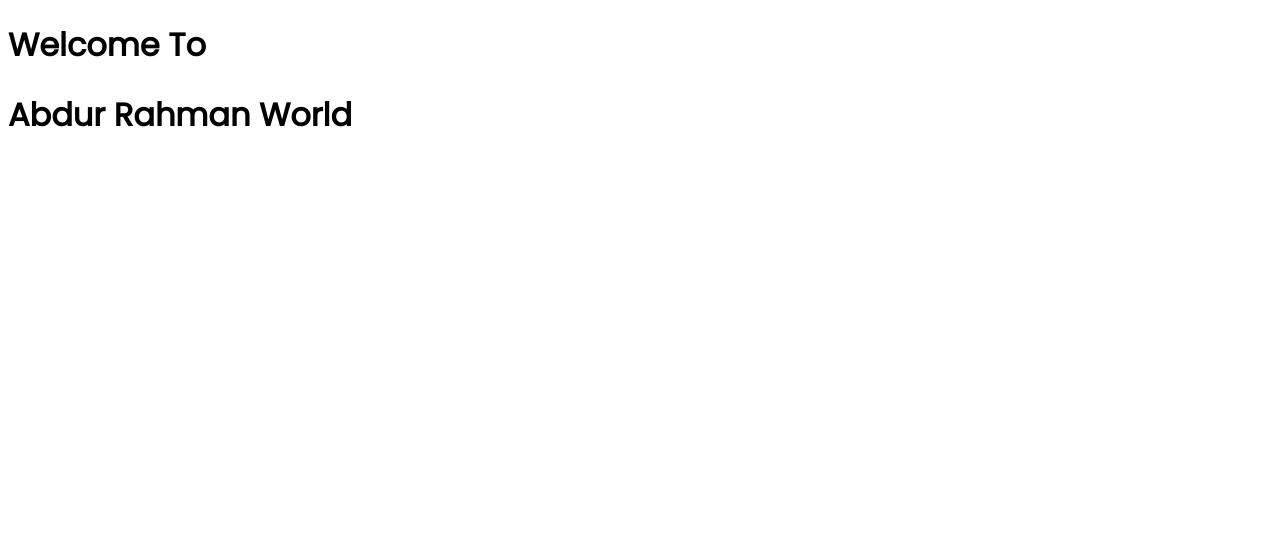
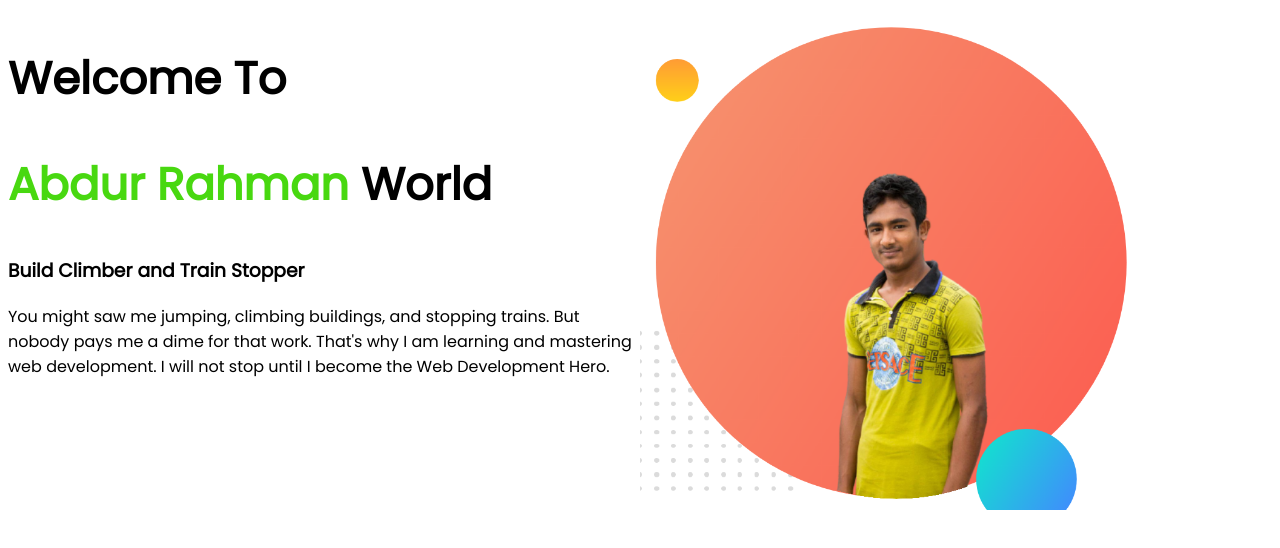
Before and after one commit to AbdurRahman30/1st-Developer-Portfolio, a plain HTML site: page index.html in a window 1280 px wide. Drawn offline with Linux system fonts and the light colour scheme.

Commit message:
img p added

```diff
--- a/index.html
+++ b/index.html
@@ -1,5 +1,6 @@
 <!DOCTYPE html>
 <html lang="en">
+
 <head>
     <meta charset="UTF-8">
     <meta http-equiv="X-UA-Compatible" content="IE=edge">
@@ -10,10 +11,25 @@
     <link href="https://fonts.googleapis.com/css2?family=Poppins&display=swap" rel="stylesheet">
     <link rel="stylesheet" href="style.css">
 </head>
+
 <body>
-    <h1>Welcome To</h1>
-    <h1>Abdur Rahman World</h1>
 
+    <section>
+        <div class="half-width">
+            <h1>Welcome To</h1>
+            <h1><span class="orange">Abdur Rahman</span> World</h1>
+            <h3>Build Climber and Train Stopper</h3>
+            <p>You might saw me jumping, climbing buildings, and stopping trains. But nobody pays me a dime for that
+                work.
+                That's why I am learning and mastering web development. I will not stop until I become the Web
+                Development
+                Hero.</p>
+        </div>
+        <div class="half-width">
+            <img src="Show Of/my-bg.png">
+        </div>
+    </section>
 
 </body>
+
 </html>
--- a/style.css
+++ b/style.css
@@ -1,3 +1,18 @@
-h1{
+body{
     font-family: 'Poppins', sans-serif;
 }
+h1{
+    font-size: 45px;
+}
+.orange{
+    color:rgb(72, 216, 16);
+}
+section{
+    display: flex;
+}
+.half-width{
+    width:50%;
+}
+.half-width img{
+    width:80%;
+}
```
Also changed, not shown: Show Of/141581017_107744667978177_1381972142973911487_n-removebg-preview.png (added), Show Of/151756960_115859413833369_6323715441971132414_n-removebg-preview (1).png (added), Show Of/151756960_115859413833369_6323715441971132414_n-removebg-preview.png (added), Show Of/my-bg.png (added), Show Of/my-bg2.png (added), images/dream-bg.png (added), images/exp-bg.png (added), images/jhankar.png (added), images/jhankar2.png (added), images/my-bg.png (added), images/my-bg2.png (added), images/top-banner.png (added).
